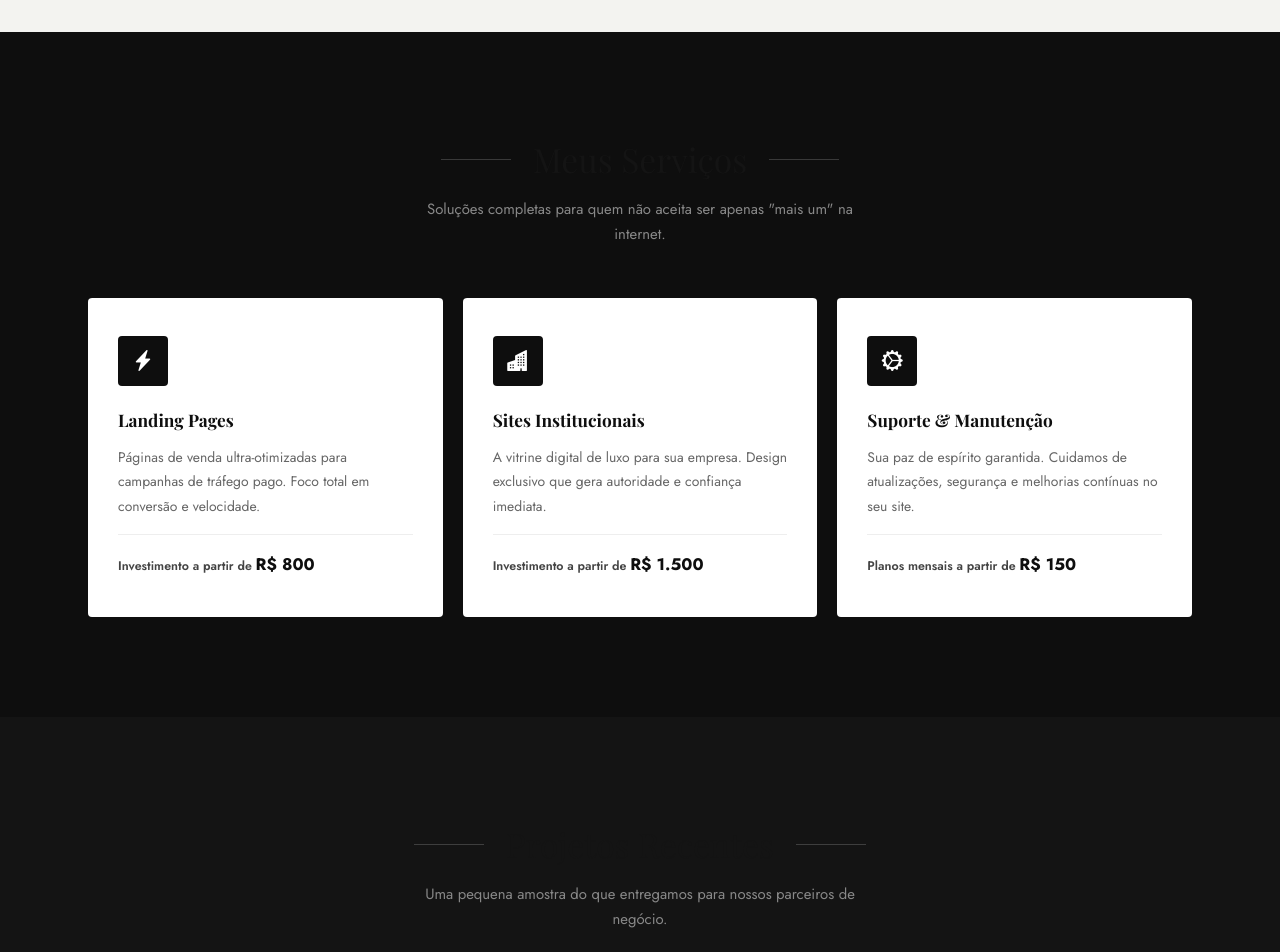
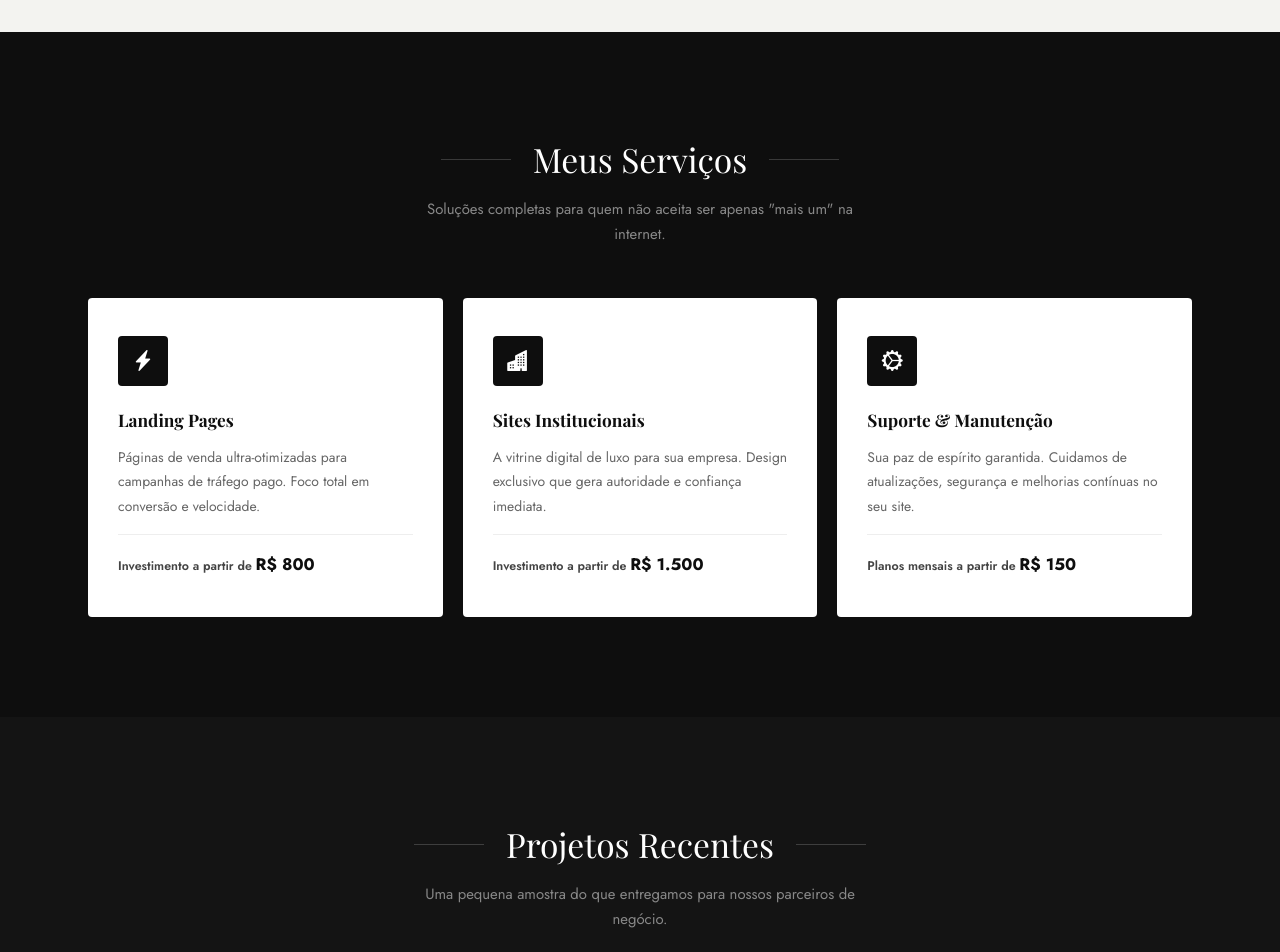
Before and after one commit to brunosilvamariano/brunomarianosilva, a plain HTML site: page index.html in a window 1280 px wide. Shown: the part 1480-2432 px from the top of the page. Drawn offline with nearby package versions, Linux system fonts and the light colour scheme; a web font is replaced by a local one.

Commit message:
muda cor texto

```diff
--- a/css/styles.css
+++ b/css/styles.css
@@ -33,6 +33,10 @@ ul{list-style:none}
 .sh.dark h2{color:var(--dark)}
 .sh.dark h2::before,.sh.dark h2::after{background:rgba(0,0,0,.18)}
 .sh.dark p{color:#777}
+
+.sh1{
+  color:var(--white)
+}
 
 /* ───── NAVBAR ───── */
 .nav{
--- a/index.html
+++ b/index.html
@@ -192,7 +192,7 @@
 
   <section id="services" class="svc">
     <div class="wrap">
-      <div class="sh" data-r>
+      <div class="sh sh1" data-r>
         <h2>Meus Serviços</h2>
         <p>Soluções completas para quem não aceita ser apenas "mais um" na internet.</p>
       </div>
@@ -221,7 +221,7 @@
 
   <section id="works" class="work">
     <div class="wrap">
-      <div class="sh" data-r>
+      <div class="sh sh1" data-r>
         <h2>Projetos Recentes</h2>
         <p>Uma pequena amostra do que entregamos para nossos parceiros de negócio.</p>
       </div>
@@ -278,7 +278,7 @@
 
   <section id="reviews" class="rev">
     <div class="wrap">
-      <div class="sh" data-r>
+      <div class="sh sh1" data-r>
         <h2>Depoimentos</h2>
         <p>Resultados reais de quem apostou em uma presença digital profissional.</p>
       </div>
```
